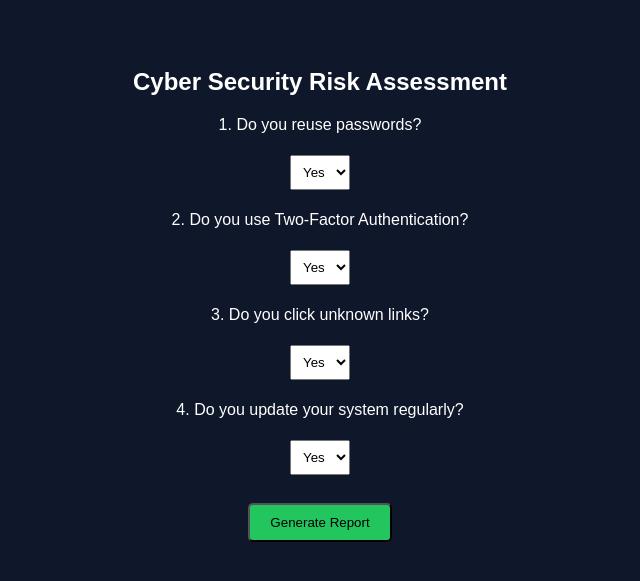
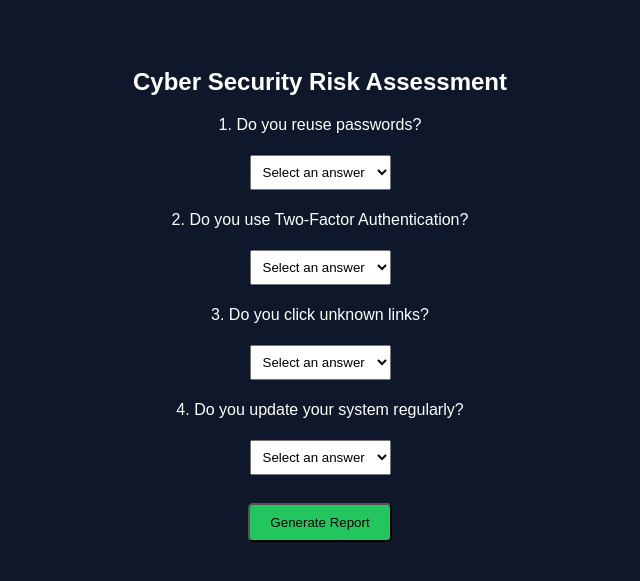
Before and after one commit to Tanzeel0Hussain/Cybersecurity-Projects, a Flask app: page /quiz in a window 1280 px wide. Shown: the top 581 px of the page, without its empty margins (320-960 px from the left). Run offline with Flask 3, Linux system fonts and the light colour scheme.

Commit message:
Improve Cyber Awareness quiz validation

```diff
--- a/Cyber Awareness Platform/templates/quiz.html
+++ b/Cyber Awareness Platform/templates/quiz.html
@@ -1,8 +1,11 @@
 <!DOCTYPE html>
-<html>
+<html lang="en">
 <head>
+    <meta charset="UTF-8">
+    <meta name="viewport" content="width=device-width, initial-scale=1.0">
     <title>Security Assessment</title>
     <link rel="stylesheet" href="/static/css/style.css">
+    <script src="/static/js/quiz.js" defer></script>
 </head>
 <body>
 
@@ -11,25 +14,29 @@
 <form action="/report" method="POST">
 
 <p>1. Do you reuse passwords?</p>
-<select name="q">
+<select name="q" required>
+    <option value="" selected disabled>Select an answer</option>
     <option value="3">Yes</option>
     <option value="0">No</option>
 </select>
 
 <p>2. Do you use Two-Factor Authentication?</p>
-<select name="q">
+<select name="q" required>
+    <option value="" selected disabled>Select an answer</option>
     <option value="0">Yes</option>
     <option value="2">No</option>
 </select>
 
 <p>3. Do you click unknown links?</p>
-<select name="q">
+<select name="q" required>
+    <option value="" selected disabled>Select an answer</option>
     <option value="3">Yes</option>
     <option value="0">No</option>
 </select>
 
 <p>4. Do you update your system regularly?</p>
-<select name="q">
+<select name="q" required>
+    <option value="" selected disabled>Select an answer</option>
     <option value="0">Yes</option>
     <option value="2">No</option>
 </select>
```
